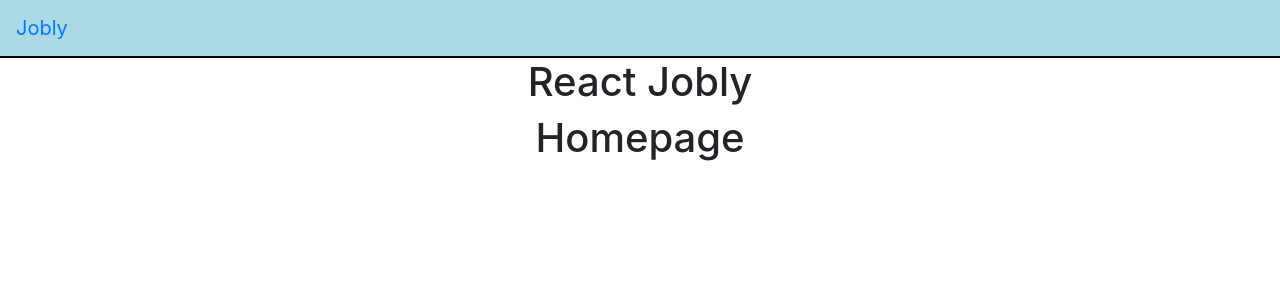
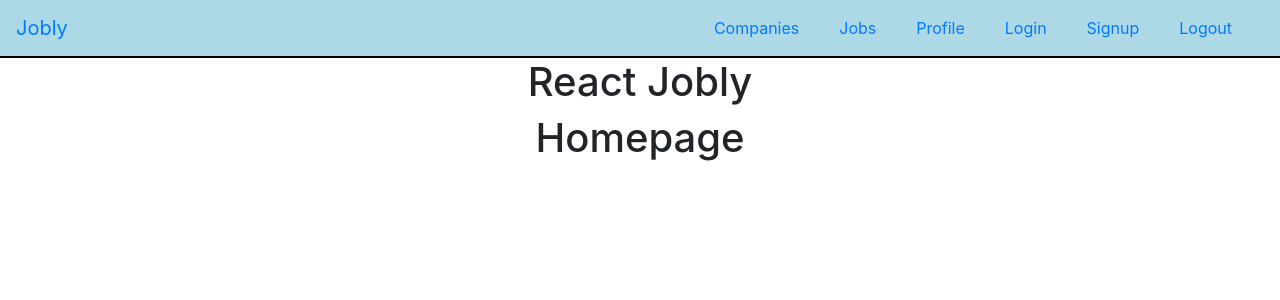
Before and after one commit to Keparoo/React-Jobly, a React (Create React App) app: page / in a window 1280 px wide. Shown: the top 300 px of the page. Built offline with nearby package versions, Linux system fonts and the light colour scheme.

Commit message:
Get navbar working

```diff
--- a/src/routes/Navbar.js
+++ b/src/routes/Navbar.js
@@ -8,6 +8,38 @@ const Navbar = () => {
 			<Link className="navbar-brand" to="/">
 				Jobly
 			</Link>
+			<ul className="navbar-nav ml-auto">
+				<li className="nav-item mr-4">
+					<NavLink className="nav-link" to="/companies">
+						Companies
+					</NavLink>
+				</li>
+				<li className="nav-item mr-4">
+					<NavLink className="nav-link" to="/jobs">
+						Jobs
+					</NavLink>
+				</li>
+				<li className="nav-item mr-4">
+					<NavLink className="nav-link" to="/profile">
+						Profile
+					</NavLink>
+				</li>
+				<li className="nav-item mr-4">
+					<NavLink className="nav-link" to="/login">
+						Login
+					</NavLink>
+				</li>
+				<li className="nav-item mr-4">
+					<NavLink className="nav-link" to="/signup">
+						Signup
+					</NavLink>
+				</li>
+				<li className="nav-item mr-4">
+					<NavLink className="nav-link" to="/logout">
+						Logout
+					</NavLink>
+				</li>
+			</ul>
 		</nav>
 	);
 };
```
